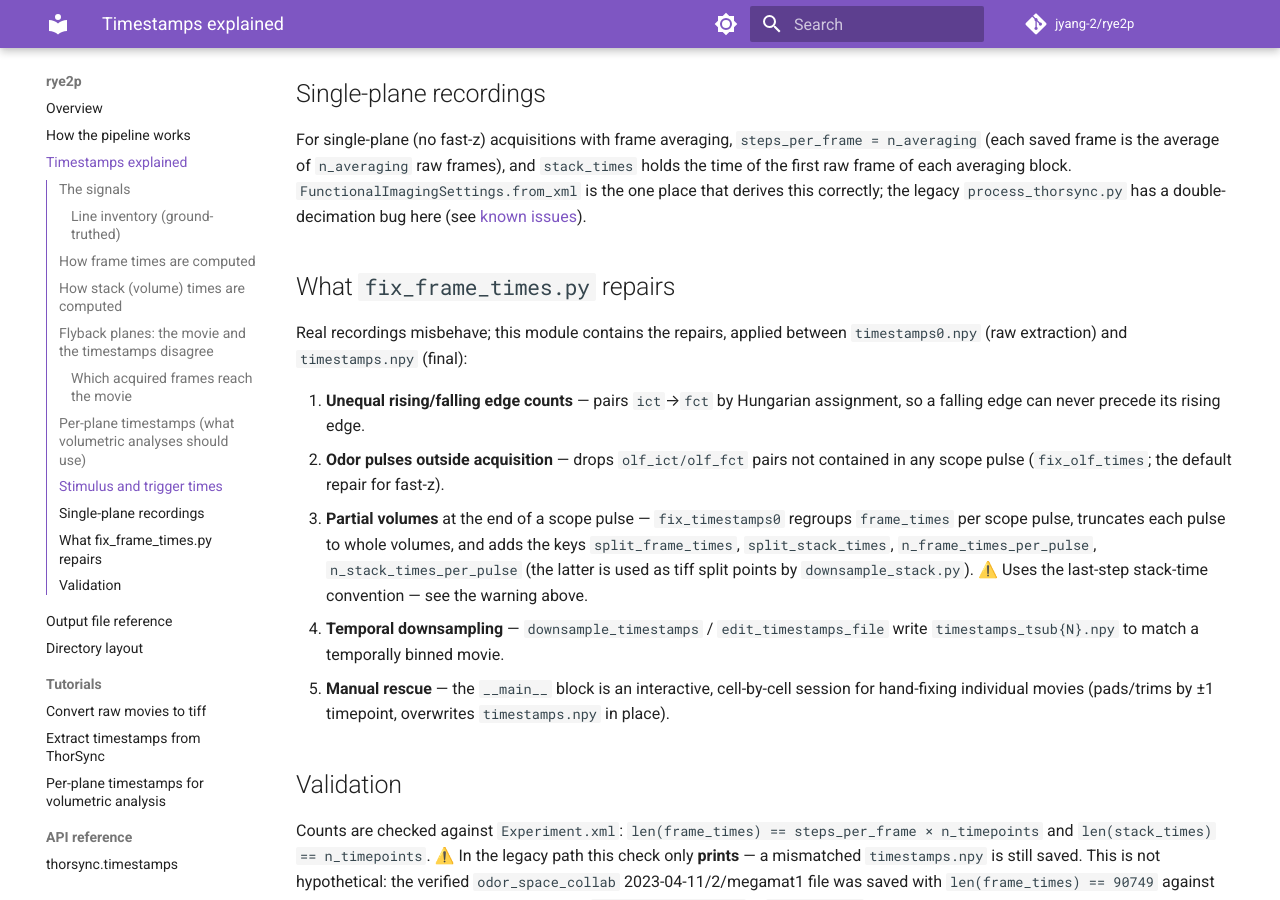
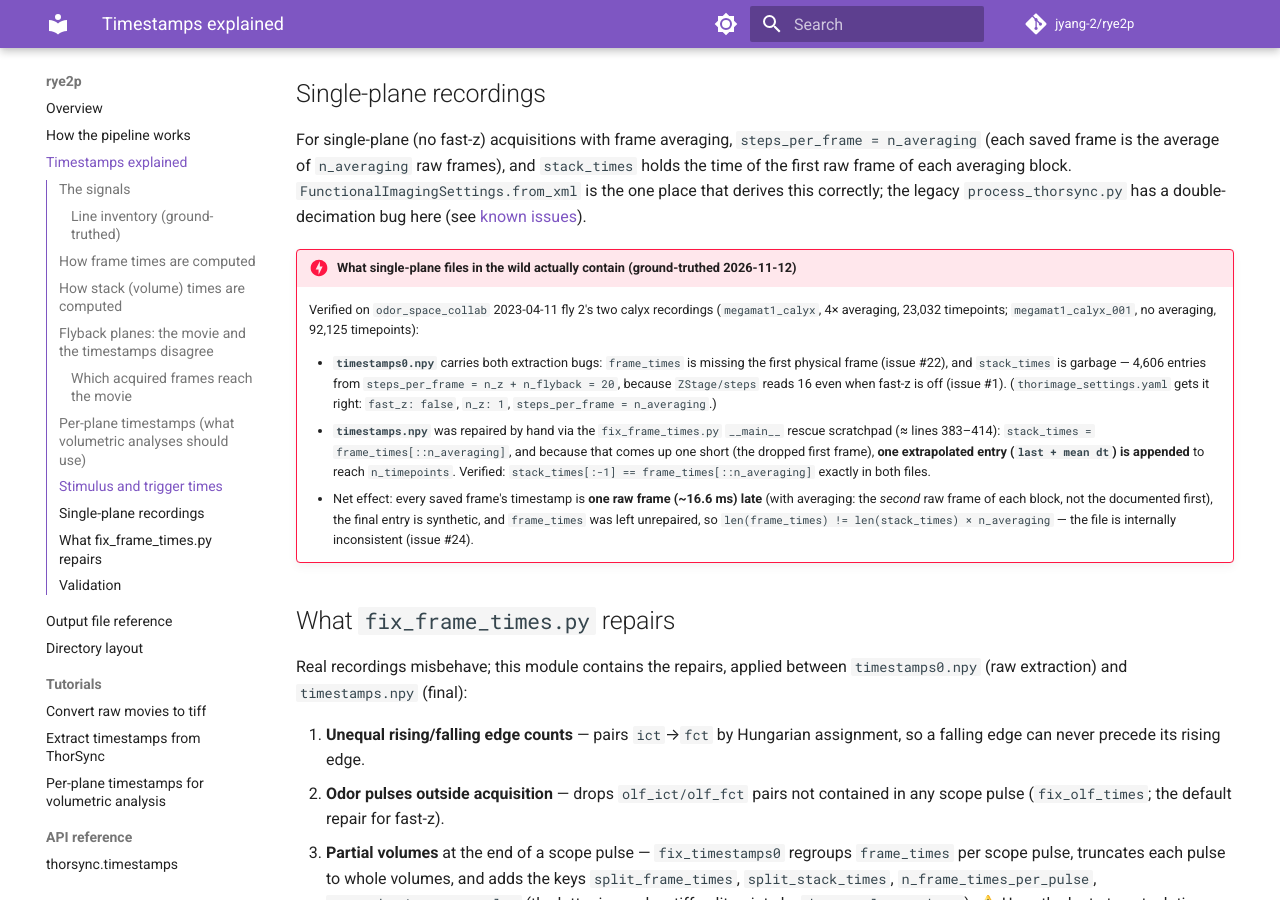
Before and after one commit to jyang-2/rye2p, an MkDocs documentation site: the page built from docs/timestamps.md, in a window 1280 px wide and 900 px high, scrolled down 5395 px. Built offline with MkDocs 1.6.1 and Material for MkDocs 9.7.7, drawn with Linux system fonts in a browser that asks for light colours; comment, search, counter and statistics services are not loaded.

Commit message:
Ground-truth single-plane timestamps; document stimulus_info yaml
Verified on 2023-04-11/2 megamat1_calyx (4x avg, 23,032 tp) and
megamat1_calyx_001 (no avg, 92,125 tp):

- timestamps0.npy carries both extraction bugs: frame_times missing the
  first physical frame (#22) and stack_times = frames/20 garbage from the
  unguarded steps_per_frame = n_z + n_flyback (#1, now confirmed in the
  wild; thorimage_settings.yaml derives spf correctly).
- Final timestamps.npy were hand-rescued via the fix_frame_times __main__
  scratchpad: stack_times = frame_times[::n_averaging] plus ONE
  EXTRAPOLATED final entry (stack_times[:-1] == frame_times[::n_avg]
  exactly in both files). Net: every timestamp one raw frame (~16.6 ms)
  late, last entry synthetic, frame_times left unrepaired -> internally
  inconsistent file. NEW known issue #24.
- directory-layout.md: document stimulus_info_<date>.yaml (hand-written
  per-date experiment log; never machine-read; the authoritative
  ThorImage<->ThorSync<->olf_config pairing record, to be cross-checked
  against data fingerprints). Log confirmed correct for 2023-04-11 fly 2.
- timestamps.md single-plane section: danger box with the in-the-wild
  file contents; known-issues #1 updated with the evidence.

```diff
--- a/docs/timestamps.md
+++ b/docs/timestamps.md
@@ -262,6 +262,30 @@ frame of each averaging block. `FunctionalImagingSettings.from_xml` is the one
 place that derives this correctly; the legacy `process_thorsync.py` has a
 double-decimation bug here (see [known issues](known-issues.md)).
 
+!!! danger "What single-plane files in the wild actually contain (ground-truthed 2026-11-12)"
+    Verified on `odor_space_collab` 2023-04-11 fly 2's two calyx recordings
+    (`megamat1_calyx`, 4× averaging, 23,032 timepoints; `megamat1_calyx_001`,
+    no averaging, 92,125 timepoints):
+
+    - **`timestamps0.npy`** carries both extraction bugs: `frame_times` is
+      missing the first physical frame (issue #22), and `stack_times` is
+      garbage — 4,606 entries from `steps_per_frame = n_z + n_flyback = 20`,
+      because `ZStage/steps` reads 16 even when fast-z is off (issue #1).
+      (`thorimage_settings.yaml` gets it right: `fast_z: false`, `n_z: 1`,
+      `steps_per_frame = n_averaging`.)
+    - **`timestamps.npy`** was repaired by hand via the
+      `fix_frame_times.py` `__main__` rescue scratchpad (≈ lines 383–414):
+      `stack_times = frame_times[::n_averaging]`, and because that comes up
+      one short (the dropped first frame), **one extrapolated entry
+      (`last + mean dt`) is appended** to reach `n_timepoints`. Verified:
+      `stack_times[:-1] == frame_times[::n_averaging]` exactly in both files.
+    - Net effect: every saved frame's timestamp is **one raw frame
+      (~16.6 ms) late** (with averaging: the *second* raw frame of each block,
+      not the documented first), the final entry is synthetic, and
+      `frame_times` was left unrepaired, so
+      `len(frame_times) != len(stack_times) × n_averaging` — the file is
+      internally inconsistent (issue #24).
+
 ## What `fix_frame_times.py` repairs
 
 Real recordings misbehave; this module contains the repairs, applied between
```
Also changed, not shown: WORKLOG.md (+6 -2 lines), docs/directory-layout.md (+19 -0 lines), docs/known-issues.md (+17 -1 lines).
